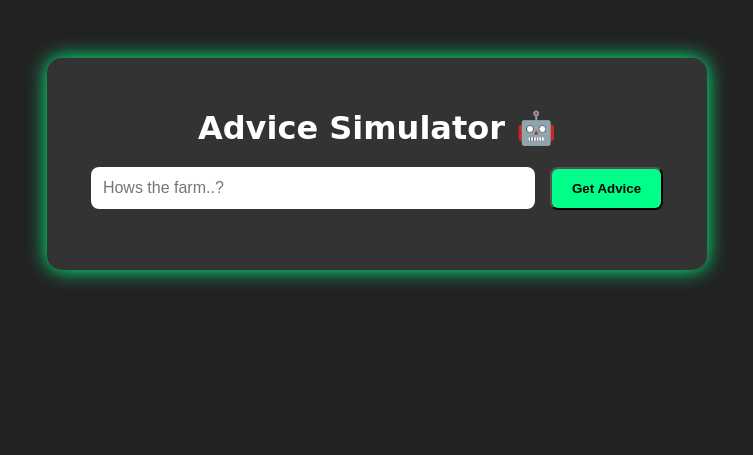
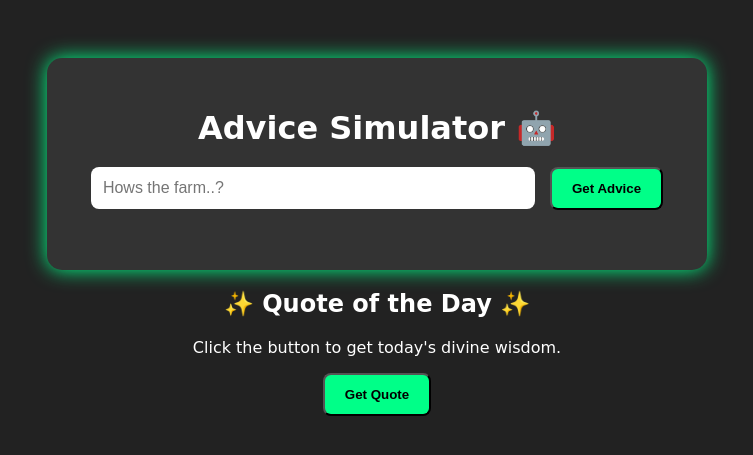
Before and after one commit to Markmcl25/AdviceSim, a Flask app: page / in a window 1280 px wide. Shown: the top 455 px of the page, without its empty margins (263-1016 px from the left). Run offline with Flask 3, Linux system fonts and the light colour scheme.

Commit message:
added new container to html to process quotes

```diff
--- a/templates/index.html
+++ b/templates/index.html
@@ -12,6 +12,11 @@
     <button onclick="getAdvice()">Get Advice</button>
     <p id="response"></p>
   </div>
+  <div id="quote-container" class="quote-box">
+    <h2>✨ Quote of the Day ✨</h2>
+    <p id="quote-text">Click the button to get today's divine wisdom.</p>
+    <button onclick="getQuote()">Get Quote</button>
+</div>
 
   <script>
     async function getAdvice() {
```
